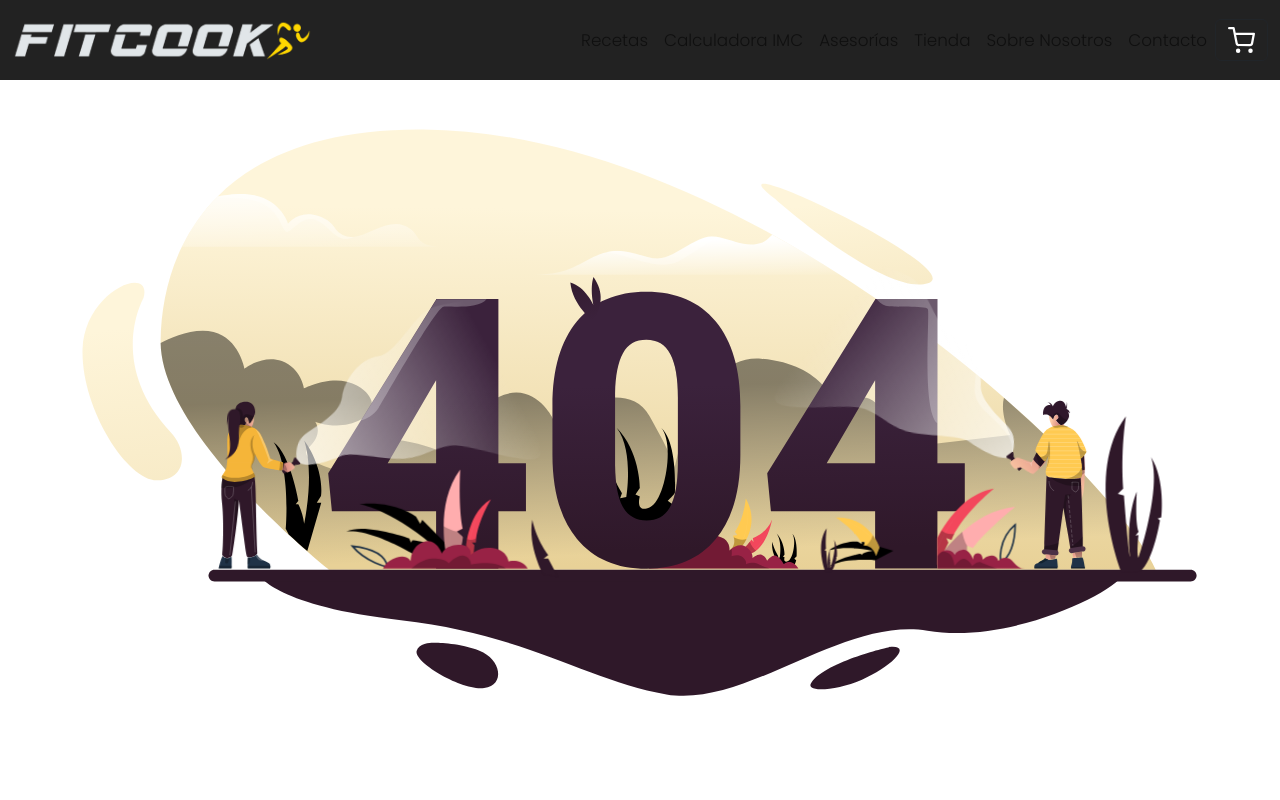
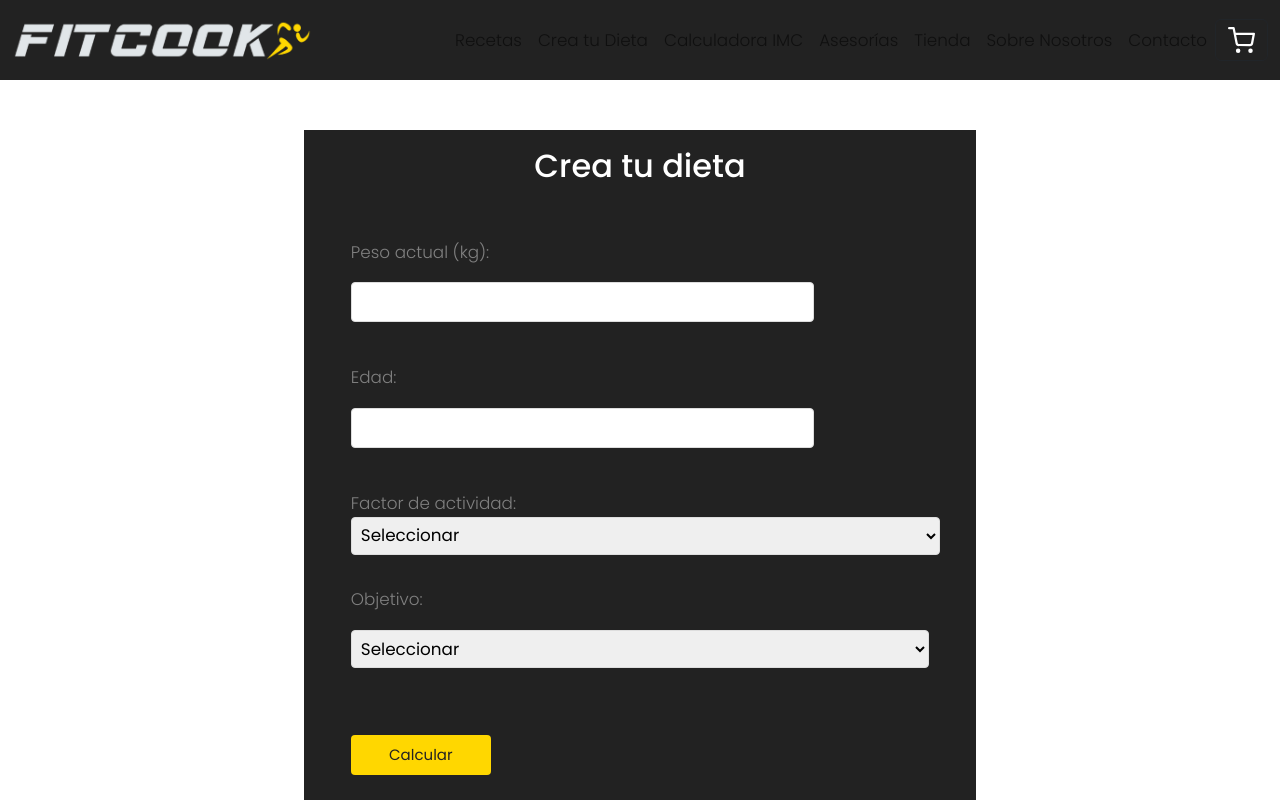
Before and after one commit to p4choon/fitcook_web, a React (Create React App) app in the folder frontend/: page /creatudieta in a window 1280 px wide. Shown: the top 800 px of the page. Built offline with nearby package versions, Linux system fonts and the light colour scheme; a web font is replaced by a local one.

Commit message:
Crea Tu Dieta añadido

```diff
--- a/frontend/package.json
+++ b/frontend/package.json
@@ -8,15 +8,18 @@
     "@testing-library/user-event": "^13.5.0",
     "bootstrap": "^5.2.3",
     "canvas-confetti": "^1.6.0",
+    "chart.js": "^4.3.0",
     "emailjs-com": "^3.2.0",
     "phosphor-react": "^1.4.1",
     "react": "^18.2.0",
     "react-bootstrap": "^2.6.0",
+    "react-chartjs-2": "^5.2.0",
     "react-dom": "^18.2.0",
     "react-icons": "^4.8.0",
     "react-router-dom": "^6.4.3",
     "react-scripts": "5.0.1",
     "swiper": "^9.3.2",
+    "victory": "^36.6.10",
     "web-vitals": "^2.1.4"
   },
   "scripts": {
--- a/frontend/src/App.js
+++ b/frontend/src/App.js
@@ -8,6 +8,7 @@ import Success from "./pages/Success";
 import Cancel from "./pages/Cancel";
 import Home from "./pages/Home";
 import Recetas from "./pages/Recetas";
+import CreaTuDieta from "./pages/CreaTuDieta";
 import CalculadoraIMC from "./pages/CalculadoraIMC";
 import Asesorias from "./pages/Asesorias";
 import AboutUs from "./pages/AboutUs";
@@ -26,6 +27,7 @@ function App() {
               <Route path="/*" element={<NotFound />} />
               <Route path="/" element={<Home />} />
               <Route path="/recetas" element={<Recetas />} />
+              <Route path="/creatudieta" element={<CreaTuDieta />} />
               <Route path="/calculadoraimc" element={<CalculadoraIMC />} />
               <Route path="/asesorias" element={<Asesorias />} />
               <Route path="/aboutus" element={<AboutUs />} />
--- a/frontend/src/components/Navbar.js
+++ b/frontend/src/components/Navbar.js
@@ -60,6 +60,15 @@ function Navbar() {
               onClick={() => handleRouteChange("/recetas")}
             >
               Recetas
+            </a>
+            <a
+              className={`nav-link ${
+                currentRoute === "/creatudieta" ? "active" : ""
+              }`}
+              href="/creatudieta"
+              onClick={() => handleRouteChange("/creatudieta")}
+            >
+              Crea tu Dieta
             </a>
             <a
               className={`nav-link ${
--- a/frontend/src/pages/CalculadoraIMC.js
+++ b/frontend/src/pages/CalculadoraIMC.js
@@ -28,6 +28,18 @@ const CalculadoraIMC = () => {
 
       setHeight('');
       setWeight('');
+    }
+  };
+
+  const getIMCCategory = (imc) => {
+    if (imc < 18.5) {
+      return 'Bajo peso';
+    } else if (imc >= 18.5 && imc < 25) {
+      return 'Peso saludable';
+    } else if (imc >= 25 && imc < 30) {
+      return 'Sobrepeso';
+    } else {
+      return 'Obesidad';
     }
   };
 
@@ -76,16 +88,4 @@ const CalculadoraIMC = () => {
   );
 };
 
-const getIMCCategory = (imc) => {
-  if (imc < 18.5) {
-    return 'Bajo peso';
-  } else if (imc >= 18.5 && imc < 25) {
-    return 'Peso saludable';
-  } else if (imc >= 25 && imc < 30) {
-    return 'Sobrepeso';
-  } else {
-    return 'Obesidad';
-  }
-};
-
 export default CalculadoraIMC;
--- /dev/null
+++ b/frontend/src/pages/CreaTuDieta.js
@@ -0,0 +1,174 @@
+import React, { useState, useEffect, useRef } from 'react';
+import './crea-tu-dieta.css';
+import { VictoryPie, VictoryLabel } from 'victory';
+
+const CreaTuDieta = () => {
+  const [peso, setPeso] = useState('');
+  const [edad, setEdad] = useState('');
+  const [factorActividad, setFactorActividad] = useState('');
+  const [objetivo, setObjetivo] = useState('');
+  const [porcentaje, setPorcentaje] = useState('');
+  const [caloriasDiarias, setCaloriasDiarias] = useState(0);
+  const [proteinas, setProteinas] = useState(0);
+  const [grasas, setGrasas] = useState(0);
+  const [carbohidratos, setCarbohidratos] = useState(0);
+  const [gastoCaloricoBasal, setGastoCaloricoBasal] = useState(0);
+
+
+  const data = [
+    { x: 'Proteinas', y: proteinas * 4},
+    { x: 'Grasas', y: grasas * 9},
+    { x: 'Carbohidratos', y: carbohidratos * 4},
+  ];
+
+  const legendData = [
+    { name: 'Proteinas', symbol: { fill: '#FF5722' } },
+    { name: 'Grasas', symbol: { fill: '#4CAF50' } },
+    { name: 'Carbohidratos', symbol: { fill: '#2196F3' } },
+  ];
+
+  const colorScale = ['#FF5722', '#4CAF50', '#2196F3'];
+
+  const handlePesoChange = (event) => {
+    setPeso(event.target.value);
+  };
+
+  const handleEdadChange = (event) => {
+    setEdad(event.target.value);
+  };
+
+  const handleFactorActividadChange = (event) => {
+    setFactorActividad(event.target.value);
+  };
+
+  const handleObjetivoChange = (event) => {
+    setObjetivo(event.target.value);
+  };
+
+  const handlePorcentajeChange = (event) => {
+    setPorcentaje(event.target.value);
+  };
+
+  const handleSubmit = (event) => {
+    event.preventDefault();
+
+    const gastoCaloricoBasal = Math.round(peso * edad * factorActividad);
+    const gastoCalorico = Math.round(peso * edad * factorActividad);
+    let caloriasObjetivo = gastoCalorico;
+
+    if (objetivo === 'bajar') {
+      caloriasObjetivo -= Math.round(gastoCalorico * (porcentaje / 100));
+    } else if (objetivo === 'subir') {
+      caloriasObjetivo += Math.round(gastoCalorico * (porcentaje / 100));
+    }
+
+    const proteinasGramos = objetivo === 'bajar' ? peso * 2.4 : peso * 2;
+    const grasasGramos = objetivo === 'bajar' ? peso * 1 : peso * 1.2;
+    const proteinasKcal = proteinasGramos * 4;
+    const grasasKcal = grasasGramos * 9;
+    const carbohidratosKcal = caloriasObjetivo - proteinasKcal - grasasKcal;
+    const carbohidratosGramos = carbohidratosKcal / 4;
+
+    setCaloriasDiarias(caloriasObjetivo);
+    setProteinas(Math.round(proteinasGramos));
+    setGrasas(Math.round(grasasGramos));
+    setCarbohidratos(Math.round(carbohidratosGramos));
+    setGastoCaloricoBasal(gastoCaloricoBasal);
+  };
+
+  return (
+    <div className="crea-tu-dieta">
+      <h2>Crea tu dieta</h2>
+      <form onSubmit={handleSubmit}>
+        <label>
+          Peso actual (kg):
+        </label>
+        <input type="number" value={peso} onChange={handlePesoChange} required />
+        <br />
+        <label>
+          Edad:
+        </label>
+        <input type="number" value={edad} onChange={handleEdadChange} required />
+        <br />
+        <label>
+          Factor de actividad:
+          <select value={factorActividad} onChange={handleFactorActividadChange} required>
+            <option value="">Seleccionar</option>
+            <option value="1.2">Poco o ningún ejercicio</option>
+            <option value="1.4">Ejercicio ligero (1-3 días a la semana)</option>
+            <option value="1.6">Ejercicio moderado (3-5 días a la semana)</option>
+            <option value="1.8">Ejercicio fuerte (6-7 días a la semana)</option>
+            <option value="2">Ejercicio muy fuerte (dos veces al día, entrenamientos muy duros)</option>
+          </select>
+        </label>
+        <label>
+          Objetivo:
+        </label>
+        <select value={objetivo} onChange={handleObjetivoChange} required>
+          <option value="">Seleccionar</option>
+          <option value="bajar">Bajar de peso</option>
+          <option value="subir">Subir de peso</option>
+        </select>
+        {objetivo && (
+          <div>
+            <label>
+              Porcentaje:
+            </label>
+            <br/>
+            <select value={porcentaje} onChange={handlePorcentajeChange} required>
+              <option value="">Seleccionar</option>
+              {objetivo === 'bajar' && (
+                <>
+                  <option value="10">-10% (bajada lenta pero segura)</option>
+                  <option value="20">-20% (bajada más rápida)</option>
+                  <option value="30">-30% (bajada rápida u obesidad)</option>
+                </>
+              )}
+              {objetivo === 'subir' && (
+                <>
+                  <option value="10">+10% (tendencia a engordar o ganar masa muscular)</option>
+                  <option value="15">+15% (subir algo más de peso)</option>
+                  <option value="20">+20% (ectomorfos o hardgainers)</option>
+                </>
+              )}
+            </select>
+            <br />
+          </div>
+        )}
+        <br />
+        <button type="submit">Calcular</button>
+      </form>
+      {caloriasDiarias > 0 && (
+        <div className="results">
+          <h3>Resultados:</h3>
+          <p>Gasto calórico basal: {gastoCaloricoBasal} Kcal</p>
+          <p>Calorías diarias para {objetivo}: {caloriasDiarias} Kcal</p>
+          <p>Proteínas: {proteinas} gramos/día, {proteinas * 4} Kcal</p>
+          <p>Grasas: {grasas} gramos/día, {grasas * 9} Kcal</p>
+          <p>Carbohidratos: {carbohidratos} gramos/día, {carbohidratos * 4} Kcal</p>
+          <br/>
+          <p className="micronutrientes">Aún asi, no te olvides de incluir micronutrientes ya que son esenciales para el crecimiento y desarrollo del organismo, la utilización metabólica de los macronutrientes y el mantenimiento del sistema inmunológico.</p>
+          <div className="grafico-container">
+            <div className="legend">
+              {legendData.map((item) => (
+                <div key={item.name} className="legend-item">
+                  <div className="legend-symbol" style={{ background: item.symbol.fill }}></div>
+                  <div className="legend-label" style={{ color: item.symbol.fill }}>{item.name}</div>
+                </div>
+              ))}
+            </div>
+            <VictoryPie
+              data={data}
+              colorScale={colorScale}
+              labels={({ datum }) => `${datum.x}: ${Math.round((datum.y / caloriasDiarias) * 100)}%`}
+              labelRadius={({ innerRadius }) => innerRadius + 29}
+              labelComponent={<VictoryLabel renderInPortal />}
+            />
+            </div>
+          </div>
+      )}
+    </div>
+  );
+};
+
+export default CreaTuDieta;
--- /dev/null
+++ b/frontend/src/pages/crea-tu-dieta.css
@@ -0,0 +1,81 @@
+body{
+  background-color: #222222;
+}
+.crea-tu-dieta {
+  max-width: 40em;
+  margin: 3em auto;
+  padding: 1em;
+  background-color: #222222;
+  color: #fff;
+}
+
+.crea-tu-dieta h2 {
+  text-align: center;
+}
+
+.crea-tu-dieta form {
+  display: flex;
+  flex-direction: column;
+}
+
+.crea-tu-dieta label {
+  margin-bottom: 1em;
+}
+
+.crea-tu-dieta input,
+.crea-tu-dieta select {
+  padding: 5px;
+  border: 1px solid #ddd;
+  border-radius: 4px;
+}
+
+.crea-tu-dieta button {
+  padding: 0.5em;
+  background-color: #ffd700;
+  color: #222222;
+  border: none;
+  border-radius: 4px;
+  cursor: pointer;
+}
+
+.crea-tu-dieta button:hover {
+  background-color: #ffc800;
+}
+
+.crea-tu-dieta div {
+  margin-top: 1.25em;
+}
+
+.crea-tu-dieta h3 {
+  margin-bottom: 	0.6250em;
+}
+
+.crea-tu-dieta p {
+  margin: 5px 0;
+}
+
+.grafico-container {
+  width: 40em;
+  height: 40em;
+  margin-bottom: 2em;
+  padding-bottom: 2em;
+
+  @media screen and (max-width: 1000px) {
+    width: 400px;
+    height: 400px;
+  }
+
+  @media screen and (max-width: 768px) {
+    width: 290px;
+    height: 290px;
+  }
+
+  @media screen and (max-width: 480px) {
+    width: 250px;
+    height: 250px;
+  }
+}
+
+
+
+.results{animation:tracking-in-expand-forward-bottom 2s linear both} @keyframes tracking-in-expand-forward-bottom{0%{letter-spacing:-.2em;transform:translateZ(-700px) translateY(100px);opacity:0}40%{opacity:.6}100%{transform:translateZ(0) translateY(0);opacity:1}}
```
Also changed, not shown: frontend/src/pages/calculadoraimc.css (line endings or trailing spaces), 1 other file (tests, documents, lock files or other folders).
